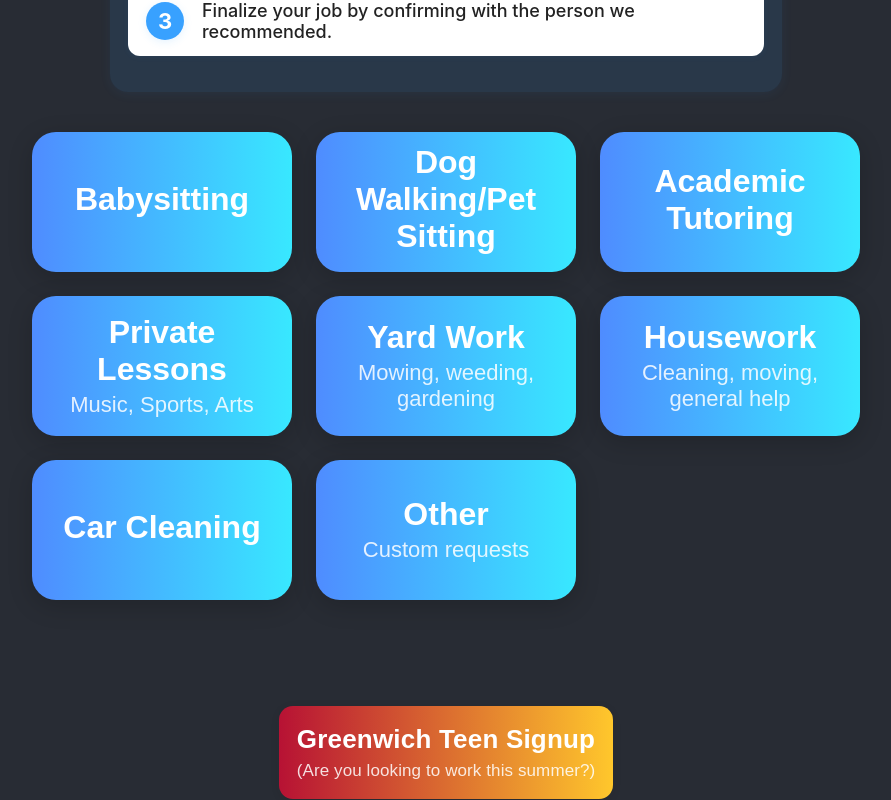
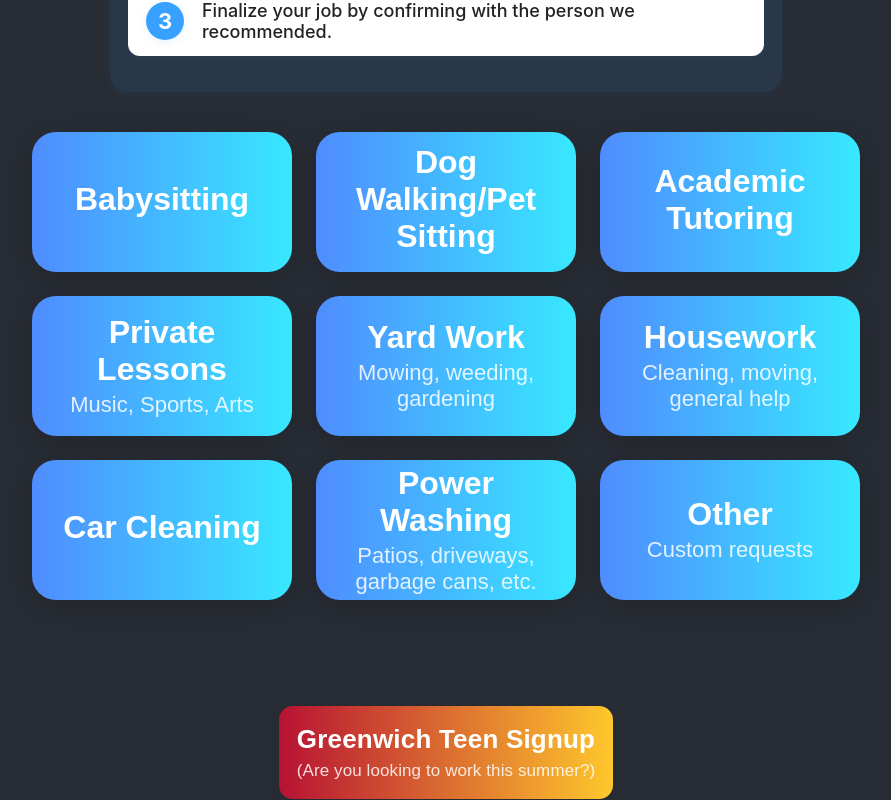
Before and after one commit to ilyaskuratovsky/hire-a-teen, a React (Create React App) app: page / in a window 1280 px wide. Shown: the part 431-1231 px from the top of the page, without its empty margins (194-1085 px from the left). Built offline with nearby package versions, Linux system fonts and the light colour scheme.

Commit message:
power washing

```diff
--- a/src/App.js
+++ b/src/App.js
@@ -311,6 +311,41 @@ function App() {
         {
           name: "notes",
           label: "Notes",
+          type: "notes",
+          optional: true,
+          order: 7,
+        },
+      ],
+    },
+    {
+      title: "Power Washing",
+      subtitle: "Patios, driveways, garbage cans, etc.",
+      formTitle: "Power Washing Request",
+      formFields: [
+        { name: "name", label: "Your Name", type: "text", order: 1 },
+        { name: "address", label: "Address", type: "address", order: 2 },
+        { name: "email", label: "Email Address", type: "email", order: 3 },
+        {
+          name: "phone",
+          label: "Phone Number",
+          type: "tel",
+          order: 4,
+          optional: true,
+        },
+        {
+          name: "preferred_contact",
+          label: "Preferred Way to Contact",
+          type: "checkbox_group",
+          options: [
+            { value: "email", label: "Email" },
+            { value: "call", label: "Call" },
+            { value: "text", label: "Text" },
+          ],
+          order: 5,
+        },
+        {
+          name: "notes",
+          label: "Details",
           type: "notes",
           optional: true,
           order: 7,
```
